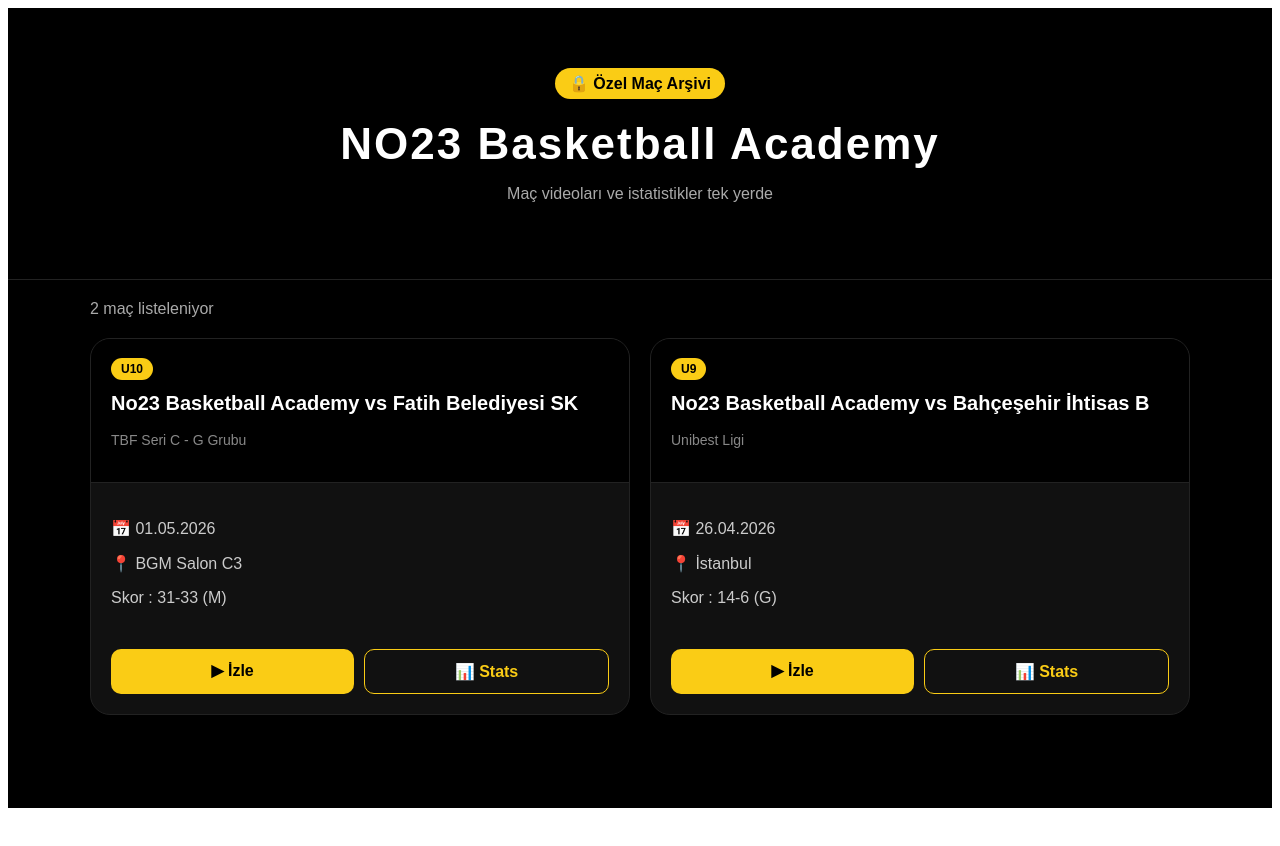
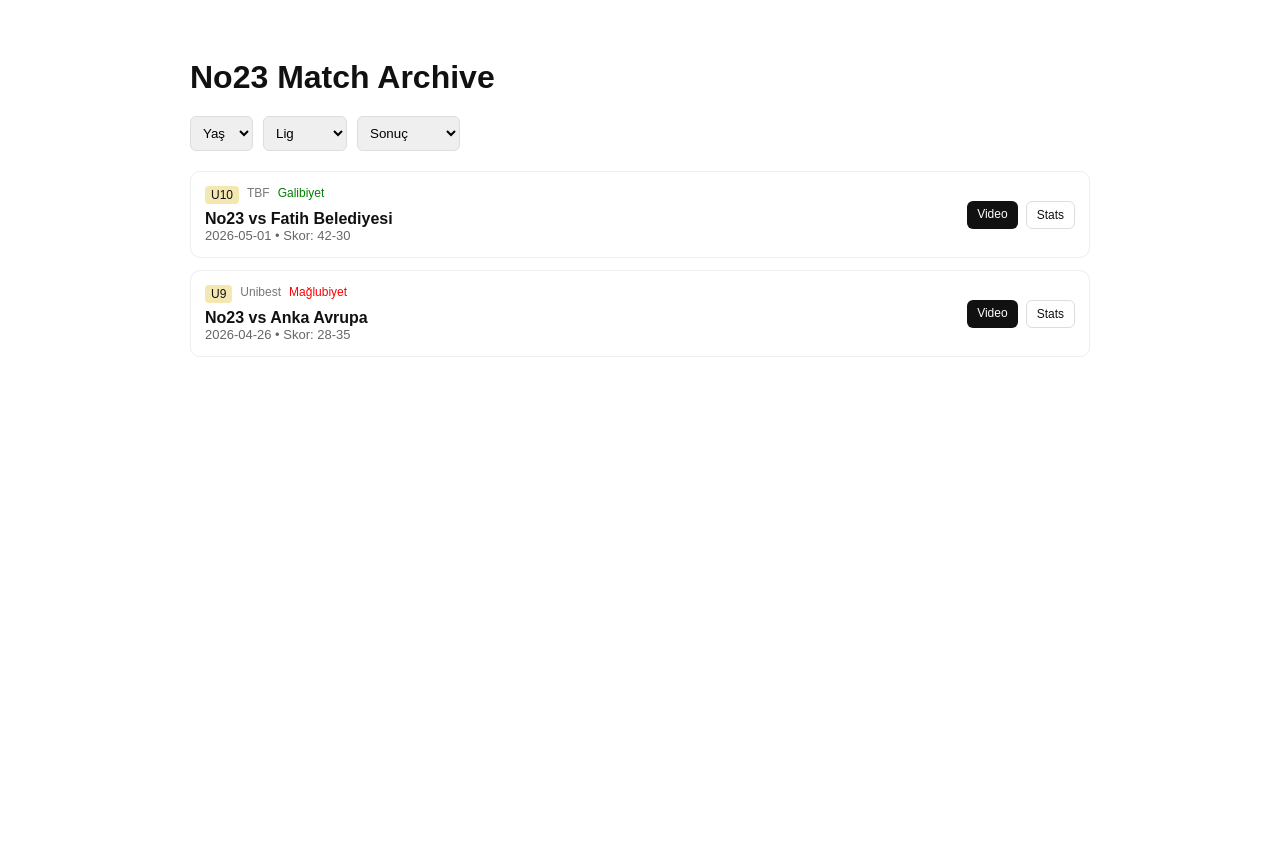
Before and after one commit to nynpkl/no23, a React (Vite) app: page / in a window 1280 px wide. Shown: the top 846 px of the page. Before the commit the page ends 816 px from the top, so only its background shows below. Built offline with nearby package versions, Linux system fonts and the light colour scheme.

Commit message:
Update App.jsx

```diff
--- a/src/App.jsx
+++ b/src/App.jsx
@@ -1,201 +1,209 @@
+import { useState } from "react";
+
 const matches = [
   {
-    date: "01.05.2026",
-    category: "U10",
-    league: "TBF Seri C - G Grubu",
-    home: "No23 Basketball Academy",
-    away: "Fatih Belediyesi SK",
-    venue: "BGM Salon C3",
-    videoUrl: "https://youtube.com",
-    statsUrl: "https://docs.google.com",
-    note: "Skor : 31-33 (M)"
+    id: 1,
+    date: "2026-05-01",
+    age: "U10",
+    league: "TBF",
+    result: "Galibiyet",
+    opponent: "Fatih Belediyesi",
+    score: "42-30",
+    video: "https://youtube.com",
+    stats: "https://docs.google.com"
   },
   {
-    date: "26.04.2026",
-    category: "U9",
-    league: "Unibest Ligi",
-    home: "No23 Basketball Academy",
-    away: "Bahçeşehir İhtisas B",
-    venue: "İstanbul",
-    videoUrl: "https://youtube.com",
-    statsUrl: "https://docs.google.com",
-    note: "Skor : 14-6 (G)"
+    id: 2,
+    date: "2026-04-26",
+    age: "U9",
+    league: "Unibest",
+    result: "Mağlubiyet",
+    opponent: "Anka Avrupa",
+    score: "28-35",
+    video: "https://youtube.com",
+    stats: "https://docs.google.com"
   }
 ];
 
 export default function App() {
+  const [ageFilter, setAgeFilter] = useState("All");
+  const [leagueFilter, setLeagueFilter] = useState("All");
+  const [resultFilter, setResultFilter] = useState("All");
+
+  const filtered = matches.filter((m) => {
+    return (
+      (ageFilter === "All" || m.age === ageFilter) &&
+      (leagueFilter === "All" || m.league === leagueFilter) &&
+      (resultFilter === "All" || m.result === resultFilter)
+    );
+  });
+
   return (
     <div style={styles.page}>
+      <h1 style={styles.title}>No23 Match Archive</h1>
 
-      {/* HEADER */}
-      <header style={styles.hero}>
-        <div style={styles.badge}>🔒 Özel Maç Arşivi</div>
-        <h1 style={styles.title}>NO23 Basketball Academy</h1>
-        <p style={styles.subtitle}>
-          Maç videoları ve istatistikler tek yerde
-        </p>
-      </header>
+      {/* FILTERS */}
+      <div style={styles.filters}>
+        <select onChange={(e) => setAgeFilter(e.target.value)} style={styles.select}>
+          <option value="All">Yaş</option>
+          <option>U8</option>
+          <option>U9</option>
+          <option>U10</option>
+          <option>U11</option>
+          <option>U12</option>
+        </select>
 
-      {/* CONTENT */}
-      <main style={styles.container}>
-        <div style={styles.info}>
-          {matches.length} maç listeleniyor
+        <select onChange={(e) => setLeagueFilter(e.target.value)} style={styles.select}>
+          <option value="All">Lig</option>
+          <option>Unibest</option>
+          <option>Gelişim</option>
+          <option>TBF</option>
+        </select>
+
+        <select onChange={(e) => setResultFilter(e.target.value)} style={styles.select}>
+          <option value="All">Sonuç</option>
+          <option>Galibiyet</option>
+          <option>Mağlubiyet</option>
+        </select>
       </div>
 
-        <div style={styles.grid}>
-          {matches.map((m, i) => (
-            <div key={i} style={styles.card}>
+      {/* LIST */}
+      <div style={styles.list}>
+        {filtered.map((m) => (
+          <div key={m.id} style={styles.row}>
 
-              <div style={styles.cardTop}>
-                <span style={styles.category}>{m.category}</span>
-                <h2 style={styles.match}>
-                  {m.home} vs {m.away}
-                </h2>
-                <p style={styles.league}>{m.league}</p>
+            <div style={styles.left}>
+              <div style={styles.topLine}>
+                <span style={styles.badge}>{m.age}</span>
+                <span style={styles.meta}>{m.league}</span>
+                <span style={m.result === "Galibiyet" ? styles.win : styles.lose}>
+                  {m.result}
+                </span>
               </div>
 
-              <div style={styles.cardBody}>
-                <p>📅 {m.date}</p>
-                <p>📍 {m.venue}</p>
-                <p style={styles.note}>{m.note}</p>
+              <div style={styles.match}>
+                No23 vs {m.opponent}
+              </div>
 
-                <div style={styles.buttons}>
-                  <a href={m.videoUrl} target="_blank" style={styles.video}>
-                    ▶ İzle
+              <div style={styles.sub}>
+                {m.date} • Skor: {m.score}
+              </div>
+            </div>
+
+            <div style={styles.right}>
+              <a href={m.video} target="_blank" style={styles.video}>
+                Video
               </a>
-                  <a href={m.statsUrl} target="_blank" style={styles.stats}>
-                    📊 Stats
+              <a href={m.stats} target="_blank" style={styles.stats}>
+                Stats
               </a>
-                </div>
             </div>
 
           </div>
         ))}
       </div>
-      </main>
     </div>
   );
 }
 
 const styles = {
   page: {
-    background: "#000",
-    color: "#fff",
+    background: "#ffffff",
+    color: "#111",
     minHeight: "100vh",
-    fontFamily: "Arial"
+    fontFamily: "Arial",
+    padding: 30,
+    maxWidth: 900,
+    margin: "0 auto"
   },
 
-  hero: {
-    padding: "60px 20px",
-    textAlign: "center",
-    borderBottom: "1px solid #222"
+  title: {
+    marginBottom: 20
+  },
+
+  filters: {
+    display: "flex",
+    gap: 10,
+    marginBottom: 20
+  },
+
+  select: {
+    padding: 8,
+    border: "1px solid #ddd",
+    borderRadius: 6
+  },
+
+  list: {
+    display: "flex",
+    flexDirection: "column",
+    gap: 12
+  },
+
+  row: {
+    display: "flex",
+    justifyContent: "space-between",
+    alignItems: "center",
+    border: "1px solid #eee",
+    borderRadius: 10,
+    padding: 14
+  },
+
+  left: {},
+
+  topLine: {
+    display: "flex",
+    gap: 8,
+    marginBottom: 6,
+    fontSize: 12
   },
 
   badge: {
-    display: "inline-block",
-    background: "#facc15",
-    color: "#000",
-    padding: "6px 14px",
-    borderRadius: 999,
-    fontWeight: "bold",
-    marginBottom: 20
+    background: "#f4e7b2",
+    padding: "2px 6px",
+    borderRadius: 4
   },
 
-  title: {
-    fontSize: 44,
-    margin: 0,
-    letterSpacing: 2
+  meta: {
+    color: "#777"
   },
 
-  subtitle: {
-    color: "#aaa"
+  win: {
+    color: "green"
   },
 
-  container: {
-    maxWidth: 1100,
-    margin: "0 auto",
-    padding: 20
+  lose: {
+    color: "red"
   },
 
-  info: {
-    marginBottom: 20,
-    color: "#aaa"
-  },
-
-  grid: {
-    display: "grid",
-    gridTemplateColumns: "repeat(auto-fit, minmax(280px, 1fr))",
-    gap: 20
-  },
-
-  card: {
-    border: "1px solid #222",
-    borderRadius: 20,
-    overflow: "hidden",
-    background: "#111",
-    transition: "0.2s"
-  },
-
-  cardTop: {
-    padding: 20,
-    background: "#000",
-    borderBottom: "1px solid #222"
-  },
-
-  category: {
-    background: "#facc15",
-    color: "#000",
-    padding: "4px 10px",
-    borderRadius: 999,
-    fontSize: 12,
+  match: {
     fontWeight: "bold"
   },
 
-  match: {
-    marginTop: 15,
-    fontSize: 20
+  sub: {
+    fontSize: 13,
+    color: "#666"
   },
 
-  league: {
-    color: "#888",
-    fontSize: 14
-  },
-
-  cardBody: {
-    padding: 20,
-    color: "#ccc"
-  },
-
-  note: {
-    marginTop: 10,
-    minHeight: 40
-  },
-
-  buttons: {
-    marginTop: 20,
+  right: {
     display: "flex",
-    gap: 10
+    gap: 8
   },
 
   video: {
-    flex: 1,
-    textAlign: "center",
-    background: "#facc15",
-    color: "#000",
-    padding: 12,
-    borderRadius: 10,
+    background: "#111",
+    color: "#fff",
+    padding: "6px 10px",
+    borderRadius: 6,
     textDecoration: "none",
-    fontWeight: "bold"
+    fontSize: 12
   },
 
   stats: {
-    flex: 1,
-    textAlign: "center",
-    border: "1px solid #facc15",
-    color: "#facc15",
-    padding: 12,
-    borderRadius: 10,
+    border: "1px solid #ddd",
+    padding: "6px 10px",
+    borderRadius: 6,
     textDecoration: "none",
-    fontWeight: "bold"
+    fontSize: 12,
+    color: "#111"
   }
 };
```
Lines whose indentation alone changed are shown as unchanged.
